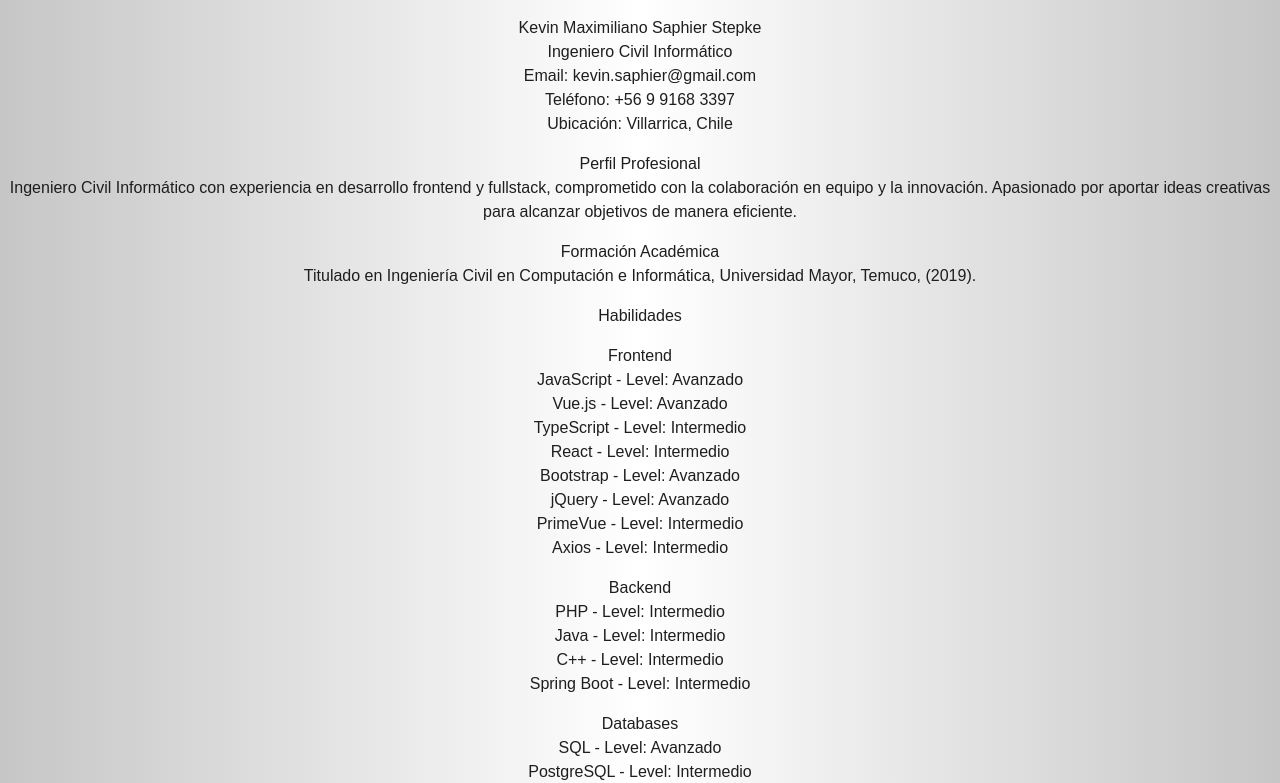
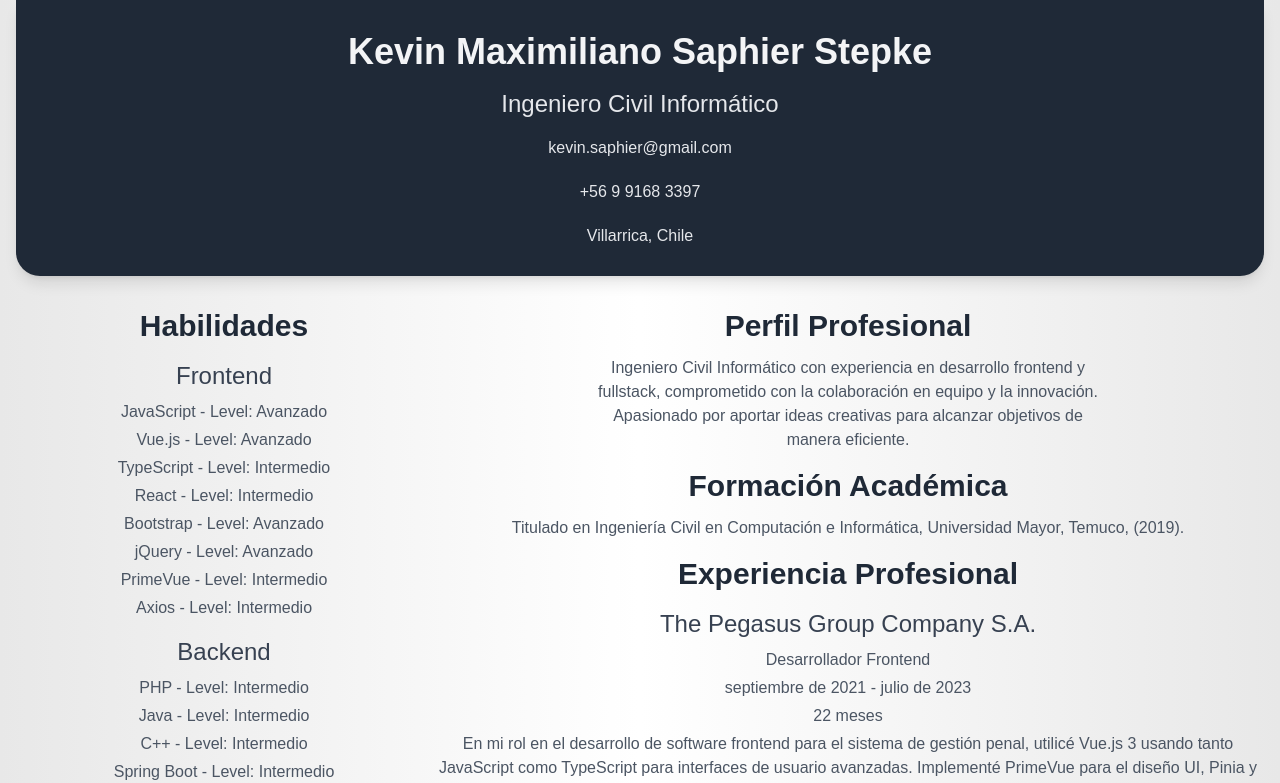
Before and after one commit to ksaphier/my-portfolio, a React (Vite) app: page / in a window 1280 px wide. Shown: the top 783 px of the page. Built offline with nearby package versions, Linux system fonts and the light colour scheme.

Commit message:
first styling

```diff
--- a/src/index.css
+++ b/src/index.css
@@ -7,23 +7,45 @@ body {
   background: rgb(224, 224, 224);
   background: -moz-linear-gradient(
     90deg,
-    rgb(198, 198, 198) 0%,
+    rgb(232, 232, 232) 0%,
     rgba(255, 255, 255, 1) 50%,
-    rgb(198, 198, 198) 100%
+    rgb(232, 232, 232) 100%
   );
   background: -webkit-linear-gradient(
     90deg,
-    rgb(198, 198, 198) 0%,
+    rgb(232, 232, 232) 0%,
     rgba(255, 255, 255, 1) 50%,
-    rgb(198, 198, 198) 100%
+    rgb(232, 232, 232) 100%
   );
   background: linear-gradient(
     90deg,
-    rgb(198, 198, 198) 0%,
+    rgb(232, 232, 232) 0%,
     rgb(255, 255, 255) 50%,
-    rgb(198, 198, 198) 100%
+    rgb(232, 232, 232) 100%
   );
   filter: progid:DXImageTransform.Microsoft.gradient(startColorstr="#ffffff",endColorstr="#c6c6c6",GradientType=1);
   color: rgb(30, 30, 30);
   font-family: "Montserrat", sans-serif;
 }
+
+@layer base {
+  h1 {
+    @apply text-4xl font-bold my-4 text-gray-900; /* Larger and bolder for primary headings */
+  }
+
+  h2 {
+    @apply text-3xl font-semibold my-3 text-gray-800; /* Mid-size for secondary headings */
+  }
+
+  h3 {
+    @apply text-2xl font-medium my-2 text-gray-700; /* Smaller for tertiary headings */
+  }
+
+  p {
+    @apply text-base my-1 text-gray-600; /* Standard font size for body text */
+  }
+
+  li {
+    @apply text-base my-1 text-gray-600; /* Matching list items to body text */
+  }
+}
--- a/src/pages/Home.tsx
+++ b/src/pages/Home.tsx
@@ -8,10 +8,26 @@ export default function Home() {
   return (
     <>
       <Profile />
-      <ProfessionalProfile />
-      <AcademicBackground />
-      <Skills />
-      <ProfessionalExperience />
+
+      {/* For md screens and larger */}
+      <div className="hidden md:flex flex-row px-4">
+        <div className="w-1/3">
+          <Skills />
+        </div>
+        <div className="w-2/3">
+          <ProfessionalProfile />
+          <AcademicBackground />
+          <ProfessionalExperience />
+        </div>
+      </div>
+
+      {/* For smaller screens */}
+      <div className="md:hidden px-4">
+        <ProfessionalProfile />
+        <AcademicBackground />
+        <Skills />
+        <ProfessionalExperience />
+      </div>
     </>
   );
 }
--- a/src/sections/AcademicBackground.tsx
+++ b/src/sections/AcademicBackground.tsx
@@ -5,7 +5,7 @@ const { degree, institution, year } = academicBackground;
 function AcademicBackground() {
   return (
     <div className="text-center my-4">
-      <h1>Formación Académica</h1>
+      <h2>Formación Académica</h2>
       <p>
         Titulado en {degree}, {institution}, ({year}).
       </p>
--- a/src/sections/ProfessionalExperience.tsx
+++ b/src/sections/ProfessionalExperience.tsx
@@ -4,13 +4,13 @@ function ProfessionalExperience() {
   return (
     <div>
       <div className="text-center my-4">
-        <h1>Experiencia Profesional</h1>
+        <h2>Experiencia Profesional</h2>
         {professionalExperience.map((experience, index) => {
           const { company, position, period, duration, projects } = experience;
 
           return (
             <div key={index} className="my-4">
-              <h2>{company}</h2>
+              <h3>{company}</h3>
               <p>{position}</p>
               <p>{period}</p>
               <p>{duration}</p>
--- a/src/sections/ProfessionalProfile.tsx
+++ b/src/sections/ProfessionalProfile.tsx
@@ -2,7 +2,7 @@ import { professionalProfile } from "../data/ProfesionalProfile.json";
 
 function ProfessionalProfile() {
   return (
-    <div className="text-center my-4">
+    <div className="text-center my-4 lg:px-40">
       <h2>Perfil Profesional</h2>
       <p>{professionalProfile}</p>
     </div>
--- a/src/sections/Profile.tsx
+++ b/src/sections/Profile.tsx
@@ -5,13 +5,19 @@ const { email, phone, location } = contact;
 
 function Profile() {
   return (
-    <div className="text-center my-4">
-      <h1>{name}</h1>
-      <h3>{title}</h3>
+    <div className="text-center bg-gray-800 rounded-b-3xl m-4 mt-0 p-4 shadow-lg">
+      <h1 className="text-gray-100">{name}</h1>
+      <h3 className="text-gray-200">{title}</h3>
       <ul>
-        <li>Email: {email}</li>
-        <li>Teléfono: {phone}</li>
-        <li>Ubicación: {location}</li>
+        <li className="text-gray-200 hover:bg-rose-500 w-fit mx-auto py-2 px-4 rounded-xl">
+          {email}
+        </li>
+        <li className="text-gray-200 hover:bg-rose-500 w-fit mx-auto py-2 px-4 rounded-xl">
+          {phone}
+        </li>
+        <li className="text-gray-200 hover:bg-rose-500 w-fit mx-auto py-2 px-4 rounded-xl">
+          {location}
+        </li>
       </ul>
     </div>
   );
--- a/src/sections/Skills.tsx
+++ b/src/sections/Skills.tsx
@@ -3,10 +3,10 @@ import { skills } from "../data/Skills.json";
 function Skills() {
   return (
     <div className="text-center my-4">
-      <h1>Habilidades</h1>
+      <h2>Habilidades</h2>
       {skills.map((category, index) => (
         <div key={index} className="my-4">
-          <h2>{category.category}</h2>
+          <h3>{category.category}</h3>
           <ul>
             {category.skills.map((skill, skillIndex) => (
               <li key={skillIndex}>
```
